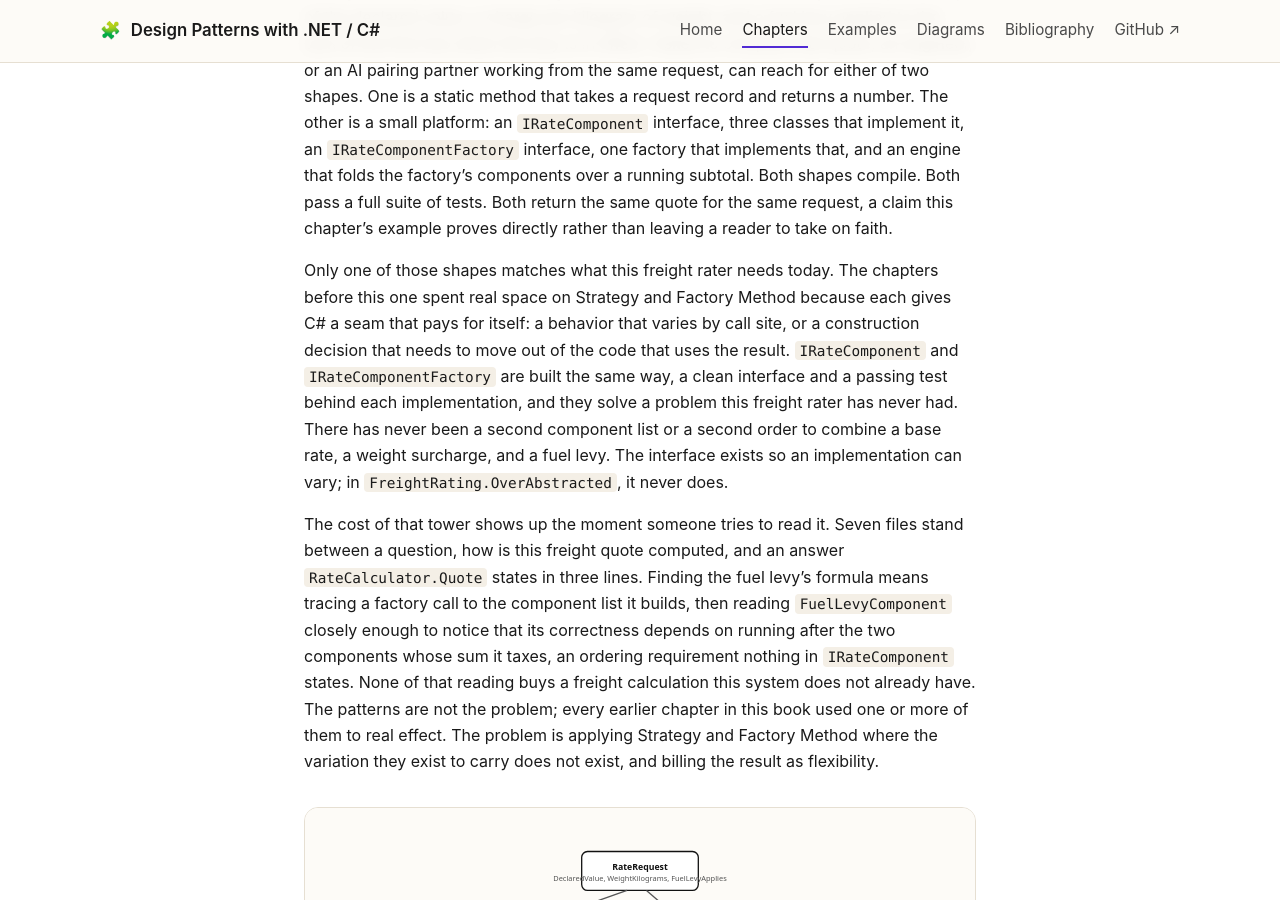
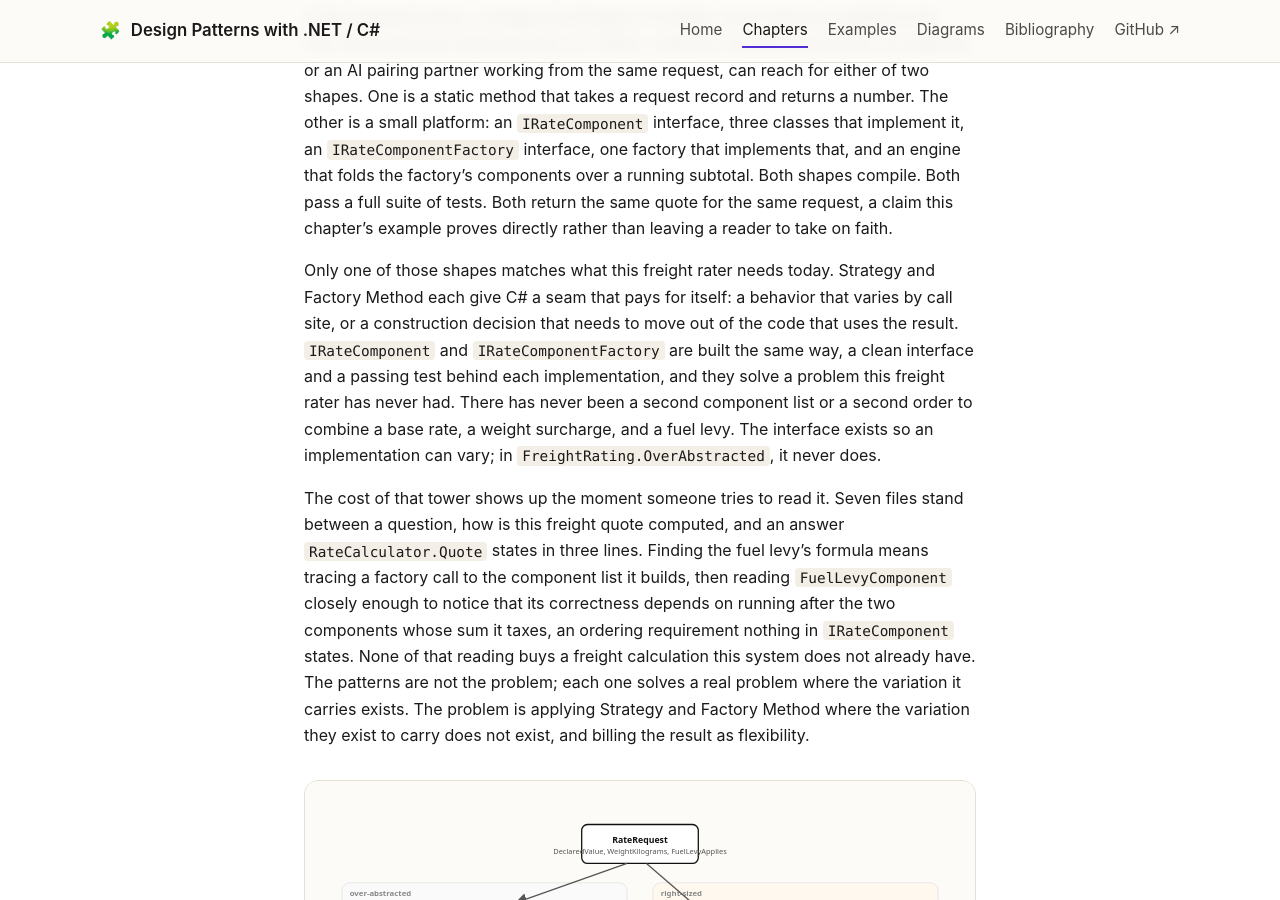
Before and after one commit to patterncatalyst/csharp-design-patterns, a Jekyll site: the page built from _docs/40-anti-patterns-and-pattern-misuse.md, in a window 1280 px wide and 900 px high, scrolled down 1213 px. Built offline with Jekyll 4.4.1, drawn with Linux system fonts in a browser that asks for light colours; some of the changed text lies outside the part shown.

Commit message:
docs(r16): fix validator nits (ch39 figure order, ch40 cross-chapter lean) + r16 verification log (PASS)

```diff
--- a/_docs/40-anti-patterns-and-pattern-misuse.md
+++ b/_docs/40-anti-patterns-and-pattern-misuse.md
@@ -53,9 +53,9 @@
 Both return the same quote for the same request, a claim this chapter's
 example proves directly rather than leaving a reader to take on faith.
 
-Only one of those shapes matches what this freight rater needs today. The
-chapters before this one spent real space on Strategy and Factory Method
-because each gives C# a seam that pays for itself: a behavior that varies
+Only one of those shapes matches what this freight rater needs today.
+Strategy and Factory Method each give C# a seam that pays for itself: a
+behavior that varies
 by call site, or a construction decision that needs to move out of the
 code that uses the result. `IRateComponent` and `IRateComponentFactory`
 are built the same way, a clean interface and a passing test behind each
@@ -73,8 +73,8 @@
 correctness depends on running after the two components whose sum it
 taxes, an ordering requirement nothing in `IRateComponent` states. None of
 that reading buys a freight calculation this system does not already
-have. The patterns are not the problem; every earlier chapter in this
-book used one or more of them to real effect. The problem is applying
+have. The patterns are not the problem; each one solves a real problem
+where the variation it carries exists. The problem is applying
 Strategy and Factory Method where the variation they exist to carry does
 not exist, and billing the result as flexibility.
 
@@ -329,8 +329,8 @@
 the thing that lets two rating schemes share one engine and one test
 suite for the mechanics both schemes rely on, the running-subtotal fold,
 without either scheme's components knowing the other exists. That is the
-same shape earlier chapters in this book built Strategy and Factory
-Method around, the only difference being the one fact this freight rater
+same shape Strategy and Factory Method are built around, the only
+difference being the one fact this freight rater
 has not yet had: more than one occurrence.
 
 Until that second scheme exists, the tower's seven types buy a reader
```
Also changed, not shown: _docs/39-shortcut-patterns.md (+2 -2 lines), _plans/r16-plan.md (+32 -1 lines).
